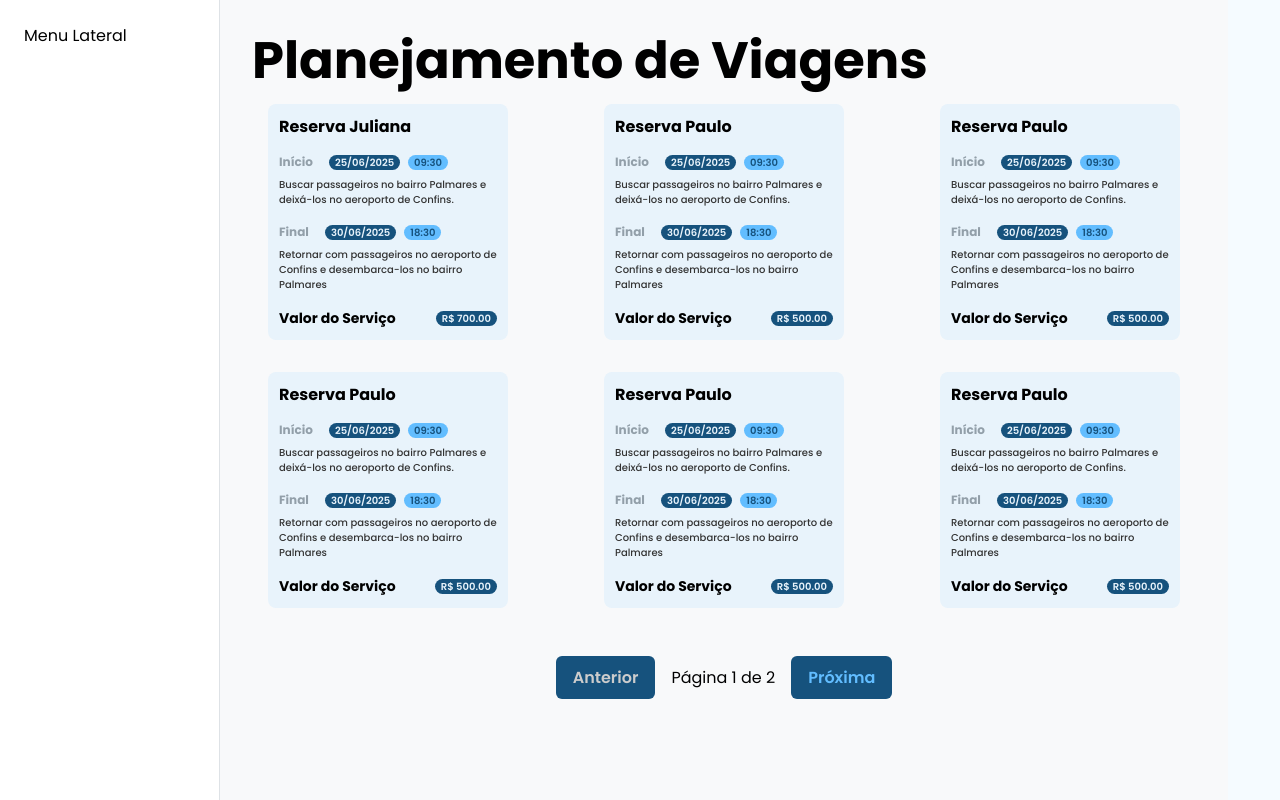
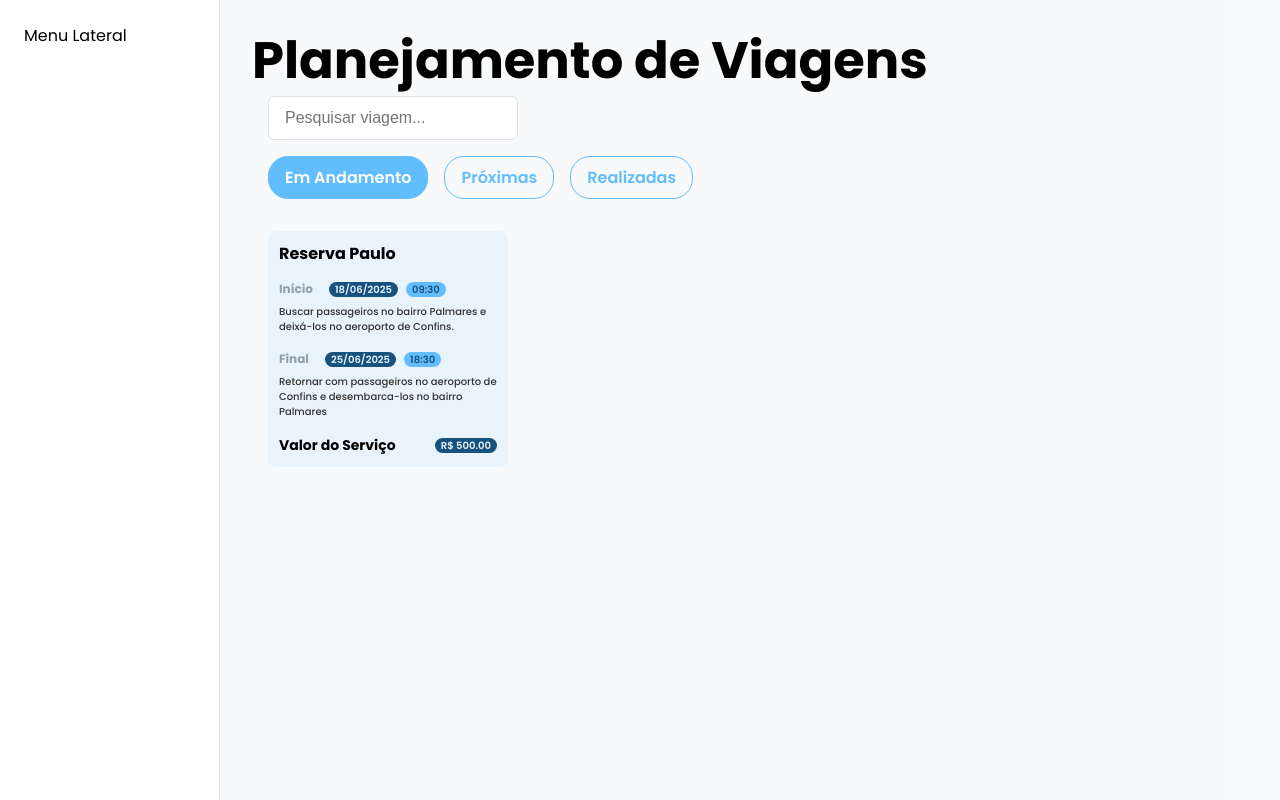
Before and after one commit to rafalves106/rafas-transportes-app, a React (Vite) app: page / in a window 1280 px wide. Built offline with nearby package versions, Linux system fonts and the light colour scheme.

Commit message:
feat(filtragem): Adiciona componente global de filtro com busca e status

```diff
--- /dev/null
+++ b/src/components/FiltroGlobal.tsx
@@ -0,0 +1,86 @@
+import styled from "styled-components";
+import React from "react";
+
+export interface Filtro {
+  id: string;
+  label: string;
+}
+
+interface FiltroGlobalProps {
+  termoBusca: string;
+  onTermoBuscaChange: (e: React.ChangeEvent<HTMLInputElement>) => void;
+  filtros: Filtro[];
+  filtroAtivo: string;
+  onFiltroChange: (filtroId: string) => void;
+  children?: React.ReactNode;
+}
+
+const TopBarContainer = styled.div`
+  display: flex;
+  justify-content: space-between;
+  align-items: center;
+  padding: 0.5rem 1rem;
+  margin-bottom: 0.5rem;
+`;
+
+const FilterTabsContainer = styled.div`
+  padding: 0 1rem 1rem;
+  display: flex;
+  align-items: center;
+  flex-wrap: wrap;
+  gap: 1rem;
+`;
+
+const SearchInput = styled.input`
+  padding: 0.75rem 1rem;
+  border: 1px solid #dee2e6;
+  border-radius: 6px;
+  min-width: 250px;
+  font-size: 1rem;
+`;
+
+const BotaoFiltro = styled.button<{ isActive: boolean }>`
+  padding: 0.5rem 1rem;
+  border-radius: 20px;
+  font-weight: 600;
+  cursor: pointer;
+  border: 1px solid var(--cor-primaria);
+  background-color: ${(props) =>
+    props.isActive ? "var(--cor-primaria)" : "transparent"};
+  color: ${(props) => (props.isActive ? "white" : "var(--cor-primaria)")};
+`;
+
+export function FiltroGlobal({
+  termoBusca,
+  onTermoBuscaChange,
+  filtros,
+  filtroAtivo,
+  onFiltroChange,
+  children,
+}: FiltroGlobalProps) {
+  return (
+    <>
+      <TopBarContainer>
+        <SearchInput
+          type="text"
+          placeholder="Pesquisar viagem..."
+          value={termoBusca}
+          onChange={onTermoBuscaChange}
+        />
+        <div>{children}</div>
+      </TopBarContainer>
+
+      <FilterTabsContainer>
+        {filtros.map((filtro) => (
+          <BotaoFiltro
+            key={filtro.id}
+            isActive={filtroAtivo === filtro.id}
+            onClick={() => onFiltroChange(filtro.id)}
+          >
+            {filtro.label}
+          </BotaoFiltro>
+        ))}
+      </FilterTabsContainer>
+    </>
+  );
+}
--- a/src/data/TripsData.ts
+++ b/src/data/TripsData.ts
@@ -19,9 +19,9 @@ export const tripsData: Trip[] = [
     id: 1,
     title: "Reserva Juliana",
     clientName: "Juliana Camargo",
-    startDate: "2025-06-25",
+    startDate: "2025-06-15",
     startTime: "09:30",
-    endDate: "2025-06-30",
+    endDate: "2025-06-18",
     endTime: "18:30",
     startLocation:
       "Buscar passageiros no bairro Palmares e deixá-los no aeroporto de Confins. ",
@@ -36,9 +36,9 @@ export const tripsData: Trip[] = [
     id: 2,
     title: "Reserva Paulo",
     clientName: "Paulo Alves",
-    startDate: "2025-06-25",
+    startDate: "2025-06-18",
     startTime: "09:30",
-    endDate: "2025-06-30",
+    endDate: "2025-06-25",
     endTime: "18:30",
     startLocation:
       "Buscar passageiros no bairro Palmares e deixá-los no aeroporto de Confins. ",
@@ -134,4 +134,39 @@ export const tripsData: Trip[] = [
     vehicleId: 2,
     driverId: 2,
   },
+  {
+    id: 8,
+    title: "Reserva Paulo",
+    clientName: "Paulo Alves",
+    startDate: "2025-06-25",
+    startTime: "09:30",
+    endDate: "2025-06-30",
+    endTime: "18:30",
+    startLocation:
+      "Buscar passageiros no bairro Palmares e deixá-los no aeroporto de Confins. ",
+    endLocation:
+      "Retornar com passageiros no aeroporto de Confins e desembarca-los no bairro Palmares",
+    value: 500.0,
+    status: "Agendada",
+    vehicleId: 2,
+    driverId: 2,
+  },
+
+  {
+    id: 9,
+    title: "Reserva Paulo",
+    clientName: "Paulo Alves",
+    startDate: "2025-06-25",
+    startTime: "09:30",
+    endDate: "2025-06-30",
+    endTime: "18:30",
+    startLocation:
+      "Buscar passageiros no bairro Palmares e deixá-los no aeroporto de Confins. ",
+    endLocation:
+      "Retornar com passageiros no aeroporto de Confins e desembarca-los no bairro Palmares",
+    value: 500.0,
+    status: "Agendada",
+    vehicleId: 2,
+    driverId: 2,
+  },
 ];
--- a/src/pages/Planejamento/components/ListaDeViagens.tsx
+++ b/src/pages/Planejamento/components/ListaDeViagens.tsx
@@ -1,6 +1,6 @@
-import { useState } from "react";
+import { useState, useEffect } from "react";
 import styled from "styled-components";
-import { tripsData } from "../../../data/TripsData";
+import type { Trip } from "../../../data/TripsData";
 import { CardDeViagem } from "./CardDeViagem";
 
 const ListaContainer = styled.div`
@@ -14,39 +14,39 @@ const ListaContainer = styled.div`
 
 const PaginacaoContainer = styled.div`
   display: flex;
-  justify-content: center;
+  justify-content: end;
   align-items: center;
-  padding: 2rem 0;
-  gap: 1rem;
 `;
 
 const BotaoPaginacao = styled.button`
-  padding: 0.5rem 1rem;
-  background-color: var(--cor-secundaria);
-  color: var(--cor-primaria);
-  font-weight: 600;
-  border-radius: 6px;
   cursor: pointer;
-  transition: background-color 0.2s;
+  background-color: transparent;
 
-  &:hover:not(:disabled) {
-    background-color: var(--cor-fundo-card);
+  img {
+    width: 18px;
   }
 
   &:disabled {
-    color: #ccc;
     cursor: not-allowed;
   }
 `;
 
-export function ListaDeViagens() {
+interface ListaDeViagensProps {
+  viagens: Trip[];
+}
+
+export function ListaDeViagens({ viagens }: ListaDeViagensProps) {
   const [paginaAtual, setPaginaAtual] = useState(1);
   const ITENS_POR_PAGINA = 6;
 
-  const totalDePaginas = Math.ceil(tripsData.length / ITENS_POR_PAGINA);
+  useEffect(() => {
+    setPaginaAtual(1);
+  }, [viagens]);
+
+  const totalDePaginas = Math.ceil(viagens.length / ITENS_POR_PAGINA);
   const indiceInicial = (paginaAtual - 1) * ITENS_POR_PAGINA;
   const indiceFinal = paginaAtual * ITENS_POR_PAGINA;
-  const viagensDaPagina = tripsData.slice(indiceInicial, indiceFinal);
+  const viagensDaPagina = viagens.slice(indiceInicial, indiceFinal);
 
   const proximaPagina = () => {
     if (paginaAtual < totalDePaginas) {
@@ -60,6 +60,10 @@ export function ListaDeViagens() {
     }
   };
 
+  if (viagens.length === 0) {
+    return <p>Nenhuma viagem encontrada para este filtro.</p>;
+  }
+
   return (
     <>
       <ListaContainer>
@@ -71,18 +75,14 @@ export function ListaDeViagens() {
       {totalDePaginas > 1 && (
         <PaginacaoContainer>
           <BotaoPaginacao onClick={paginaAnterior} disabled={paginaAtual === 1}>
-            Anterior
+            <img src="src/assets/Expand Arrow.png"></img>
           </BotaoPaginacao>
-
-          <span>
-            Página {paginaAtual} de {totalDePaginas}
-          </span>
 
           <BotaoPaginacao
             onClick={proximaPagina}
             disabled={paginaAtual === totalDePaginas}
           >
-            Próxima
+            <img src="src/assets/Expand Arrow-right.png"></img>
           </BotaoPaginacao>
         </PaginacaoContainer>
       )}
--- a/src/pages/PlanejamentoPage.tsx
+++ b/src/pages/PlanejamentoPage.tsx
@@ -1,10 +1,51 @@
 import { ListaDeViagens } from "./Planejamento/components/ListaDeViagens";
+import { useState } from "react";
+import { tripsData, type Trip } from "../data/TripsData";
+
+import { FiltroGlobal, type Filtro } from "../components/FiltroGlobal";
 
 export function PlanejamentoPage() {
+  const [filtroAtivo, setFiltroAtivo] = useState("em_andamento");
+  const [termoBusca, setTermoBusca] = useState("");
+
+  const filtrosPlanejamento: Filtro[] = [
+    { id: "em_andamento", label: "Em Andamento" },
+    { id: "proximas", label: "Próximas" },
+    { id: "realizadas", label: "Realizadas" },
+  ];
+
+  const viagensFiltradas = tripsData.filter((viagem: Trip) => {
+    const hoje = new Date();
+    hoje.setHours(0, 0, 0, 0);
+    const dataInicio = new Date(viagem.startDate + "T00:00");
+    const dataFim = new Date(viagem.endDate + "T00:00");
+
+    let correspondeAoFiltro = false;
+    if (filtroAtivo === "em_andamento")
+      correspondeAoFiltro = hoje >= dataInicio && hoje <= dataFim;
+    if (filtroAtivo === "proximas") correspondeAoFiltro = dataInicio > hoje;
+    if (filtroAtivo === "realizadas") correspondeAoFiltro = dataFim < hoje;
+
+    const correspondeABusca = viagem.title
+      .toLowerCase()
+      .includes(termoBusca.toLowerCase());
+
+    return correspondeAoFiltro && correspondeABusca;
+  });
+
   return (
     <div>
       <h1>Planejamento de Viagens</h1>
-      <ListaDeViagens />
+
+      <FiltroGlobal
+        termoBusca={termoBusca}
+        onTermoBuscaChange={(e) => setTermoBusca(e.target.value)}
+        filtros={filtrosPlanejamento}
+        filtroAtivo={filtroAtivo}
+        onFiltroChange={setFiltroAtivo}
+      />
+
+      <ListaDeViagens viagens={viagensFiltradas} />
     </div>
   );
 }
--- a/src/styles/GlobalStyle.ts
+++ b/src/styles/GlobalStyle.ts
@@ -7,6 +7,8 @@ export const GlobalStyle = createGlobalStyle`
         margin: 0;
         padding: 0;
         box-sizing: border-box;
+        border: none;
+        outline: none;
     }
 
     body {
```
Also changed, not shown: src/assets/Expand Arrow-right.png (added), src/assets/Expand Arrow.png (added).
